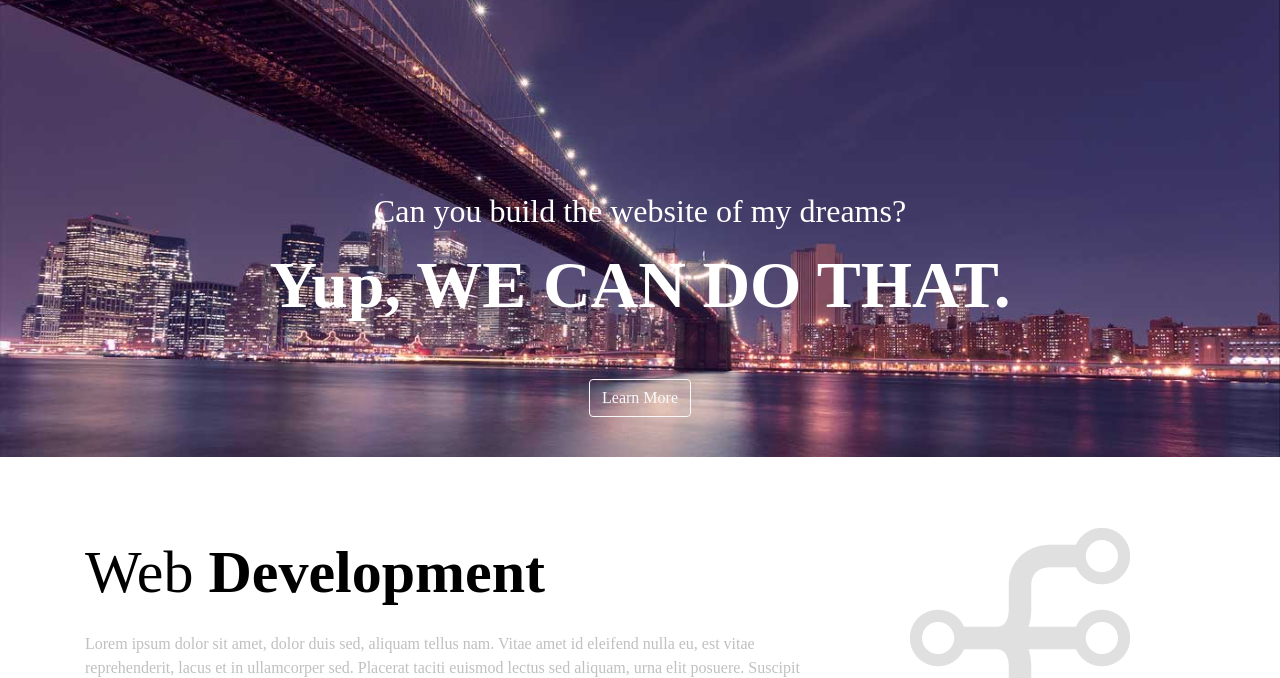
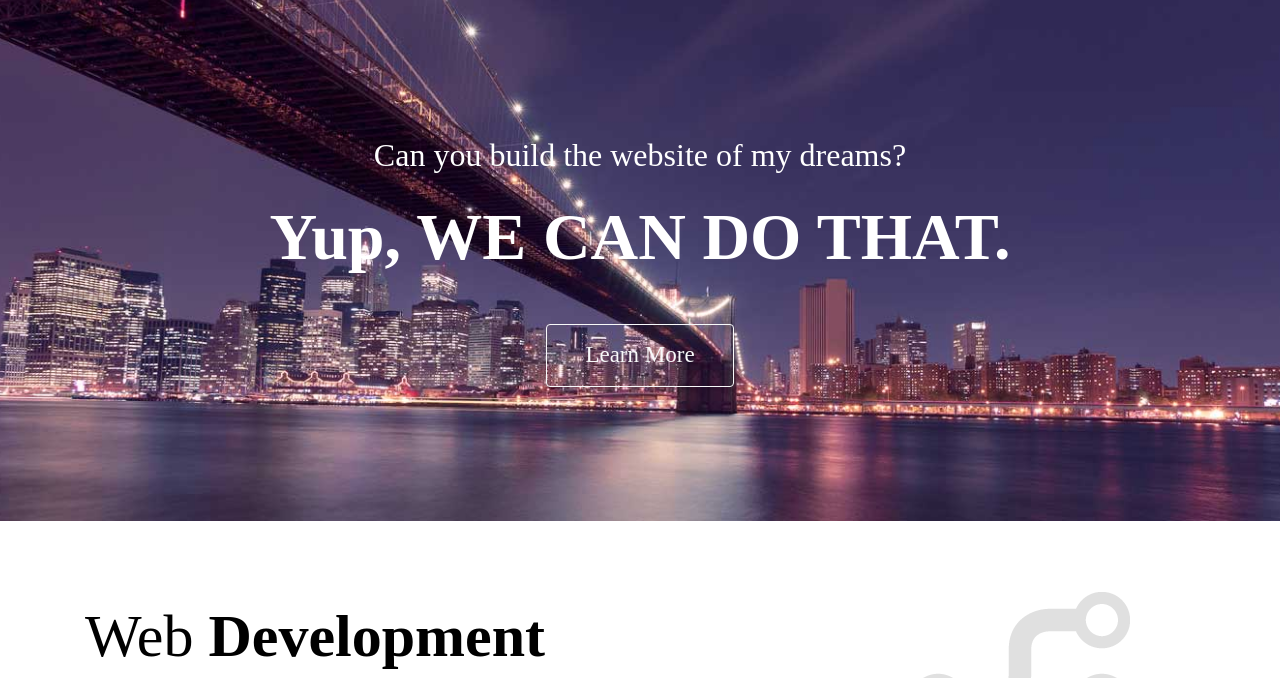
Before and after one commit to samihahaque/psd_to_bootstrap4-escape-, a plain HTML site: page index.html in a window 1280 px wide. Shown: the part 79-757 px from the top of the page. Drawn offline with Linux system fonts and the light colour scheme; a script that the page names is missing; a web font is replaced by a local one.

Commit message:
Update style.css

```diff
--- a/css/style.css
+++ b/css/style.css
@@ -2,6 +2,7 @@
     font-family:Brandon grotesque;
     src:url(../fonts/brandon-grotesque-regular.otf);
 }
+
 body{
     font-family:  Brandon grotesque;
 }
@@ -21,10 +22,11 @@ body p{
     transform:scale(1.1);
 }
 header{
+    height:600px;
+    background-image: url(../images/slider.jpg);
     background-position: center;
     background-repeat: no-repeat;
     background-size: cover;
-    background-image: url(../images/slider.jpg);
 }
 .title1{
     color:black;font-weight:lighter; font-size:60px
@@ -37,28 +39,28 @@ header{
 .text{
     text-align: center;
     color:white;
-    margin-top:17%;
+    margin-top:12%;
 }
 .text h3{
-    margin:15px 0;
+    margin-top:3%;
     font-size: 32px;
 }
 .text h1{
-    margin:15px 0;
+    margin-top: 2%;
     font-size:66px;
     font-weight: bolder;
 }
 header button{
-    padding:10px 30px;
-    font-size:23px;
-    margin:40px 0px;
+    padding:1.2% 3.5% !important;
+    font-size:23px !important;
+    margin:40px 0px !important;
     border:2px solid white;
-    transition: 0.7s;
+    transition: 0.7s !important;
 }
 header button:hover{
-    background-color: transparent;
+    background-color: transparent !important;
     transform:scale(1.1);
-    color:white;
+    color:white !important;
 }
 .no_gutter{
     padding:0 0;
```
